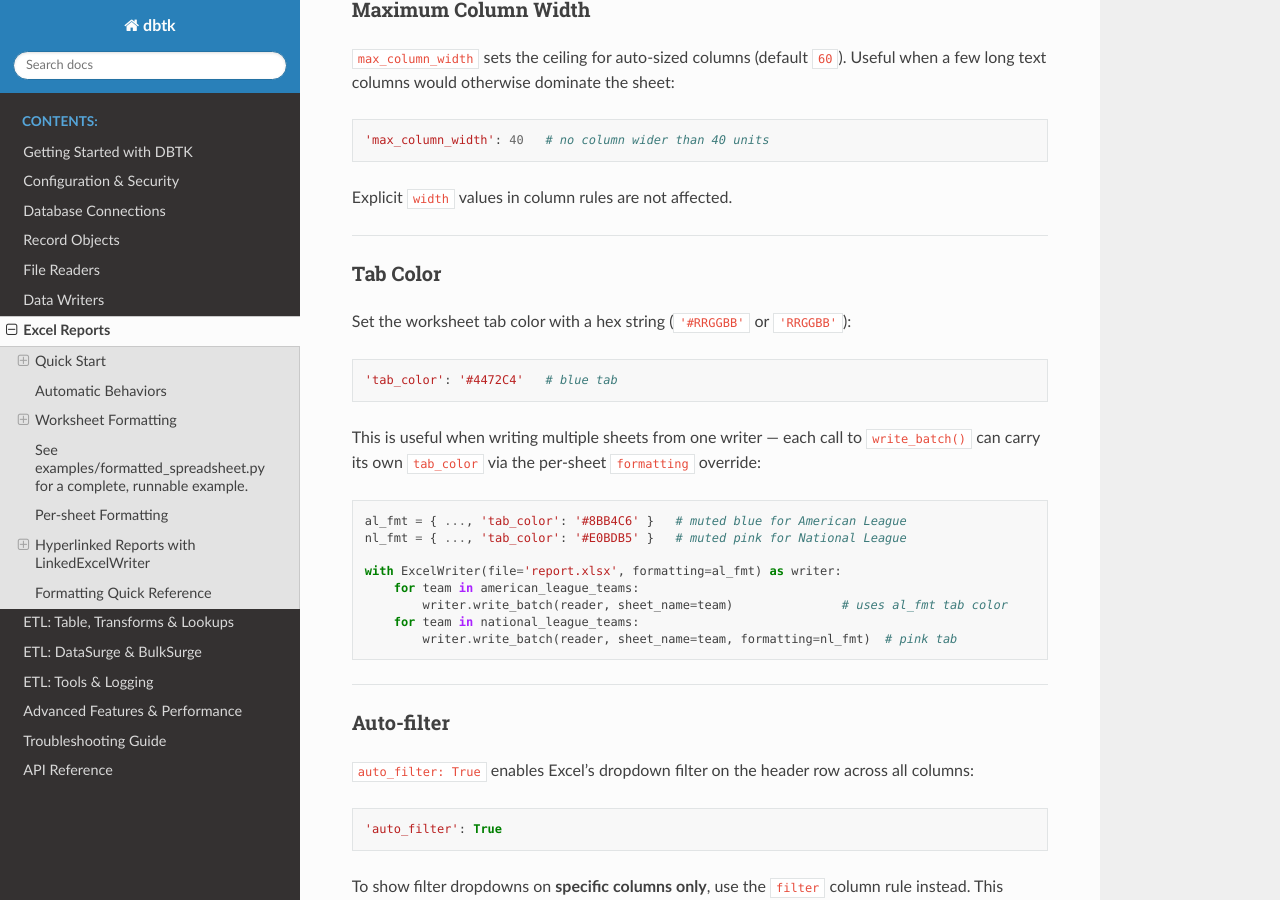
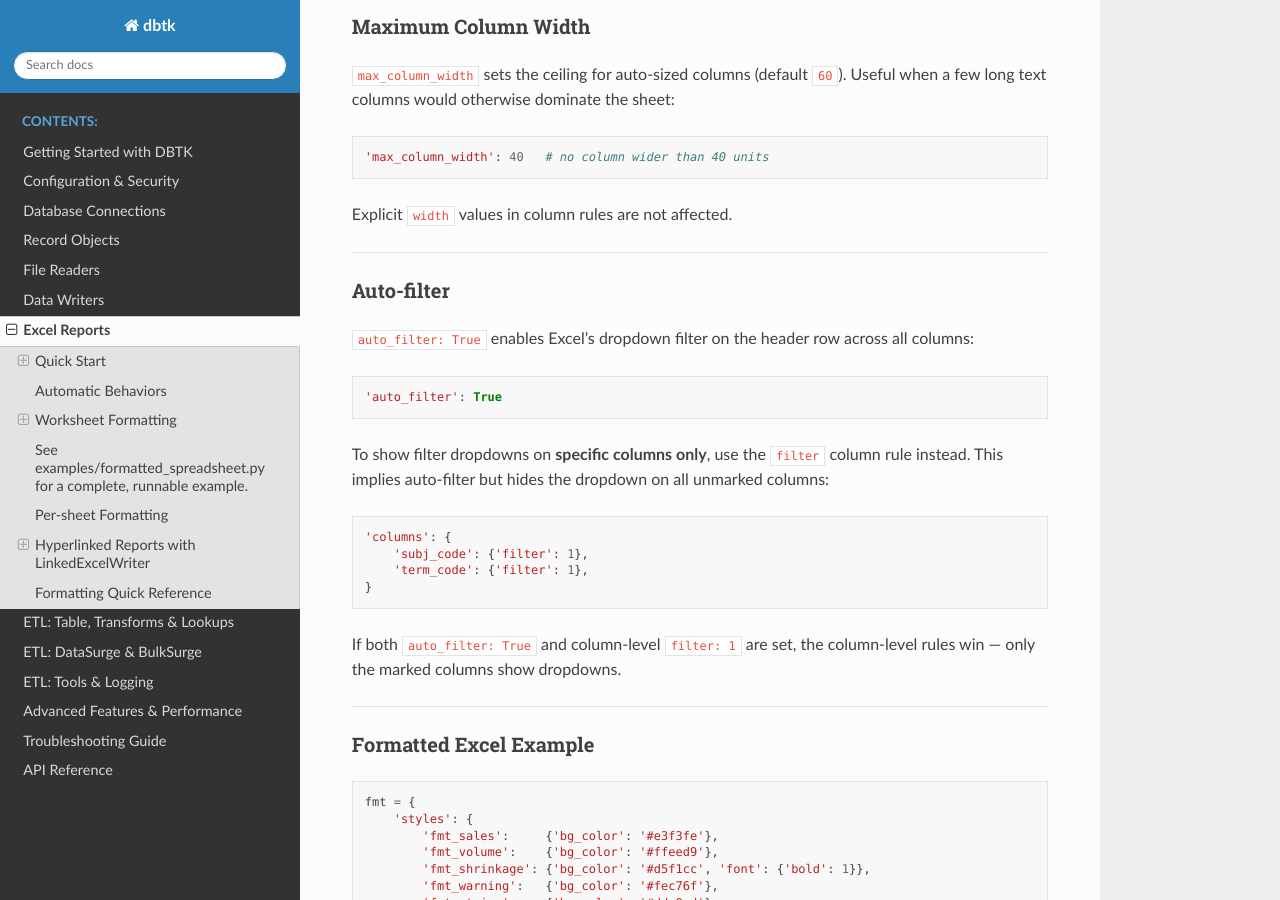
Before and after one commit to scottrbailey/dbtk, a Sphinx documentation site: the page built from docs/06b-excel.md, in a window 1280 px wide and 900 px high, scrolled down 9142 px. Built offline with Sphinx 7.4.7 and the Read the Docs theme 3.1.0, drawn with Linux system fonts in a browser that asks for light colours; some of the changed text lies outside the part shown.

Commit message:
docs: move tab_color into the top-level formatting overview example
Removed the misplaced Tab Color prose section; tab_color is now shown
in the overview dict at the top of the Worksheet Formatting section
alongside freeze, auto_filter, etc.

https://claude.ai/code/session_01MpiLvjn2Z7JZnepoU9t9hM

````diff
--- a/docs/06b-excel.md
+++ b/docs/06b-excel.md
@@ -76,6 +76,7 @@ fmt = {
     'min_column_width':  4,       # minimum auto-sized column width
     'max_column_width':  40,      # maximum auto-sized column width
     'auto_filter':       True,    # enable dropdown filter on header row
+    'tab_color':         '#4472C4',  # worksheet tab color (hex string)
 }
 
 with ExcelWriter(file='report.xlsx', formatting=fmt) as writer:
@@ -390,29 +391,6 @@ Explicit `width` values in column rules are not affected.
 
 ---
 
-### Tab Color
-
-Set the worksheet tab color with a hex string (`'#RRGGBB'` or `'RRGGBB'`):
-
-```python
-'tab_color': '#4472C4'   # blue tab
-```
-
-This is useful when writing multiple sheets from one writer — each call to `write_batch()` can carry its own `tab_color` via the per-sheet `formatting` override:
-
-```python
-al_fmt = { ..., 'tab_color': '#8BB4C6' }   # muted blue for American League
-nl_fmt = { ..., 'tab_color': '#E0BDB5' }   # muted pink for National League
-
-with ExcelWriter(file='report.xlsx', formatting=al_fmt) as writer:
-    for team in american_league_teams:
-        writer.write_batch(reader, sheet_name=team)               # uses al_fmt tab color
-    for team in national_league_teams:
-        writer.write_batch(reader, sheet_name=team, formatting=nl_fmt)  # pink tab
-```
-
----
-
 ### Auto-filter
 
 `auto_filter: True` enables Excel's dropdown filter on the header row across all columns:
````
